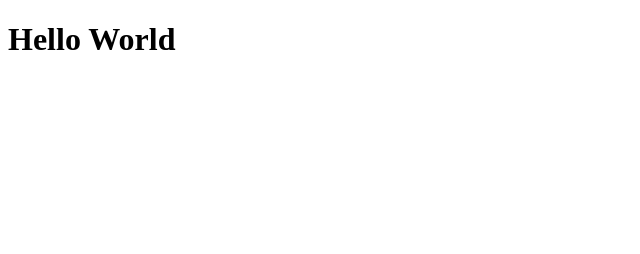
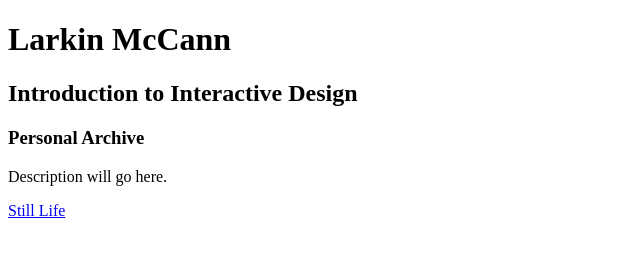
Before and after one commit to lpdmccann/Personal_Archive, a plain HTML site: page index.html in a window 1280 px wide. Shown: the whole page, without its empty margins (0-640 px from the left). Drawn offline with Linux system fonts and the light colour scheme.

Commit message:
added still life anchor

```diff
--- a/index.html
+++ b/index.html
@@ -2,9 +2,13 @@
 <html>
   <head>
     <meta charset="UTF-8">
-    <title>Personal Archive</title>
+    <title>Larkin McCann</title>
   </head>
   <body>
-  <h1>Hello World</h1>
+	  <h1>Larkin McCann</h1>
+	  <h2>Introduction to Interactive Design</h2>
+	  <h3>Personal Archive</h3>
+	  <p>Description will go here.</p>
+	  <a href="Still_Life/index.html">Still Life</a>
   </body>
 </html>
```
